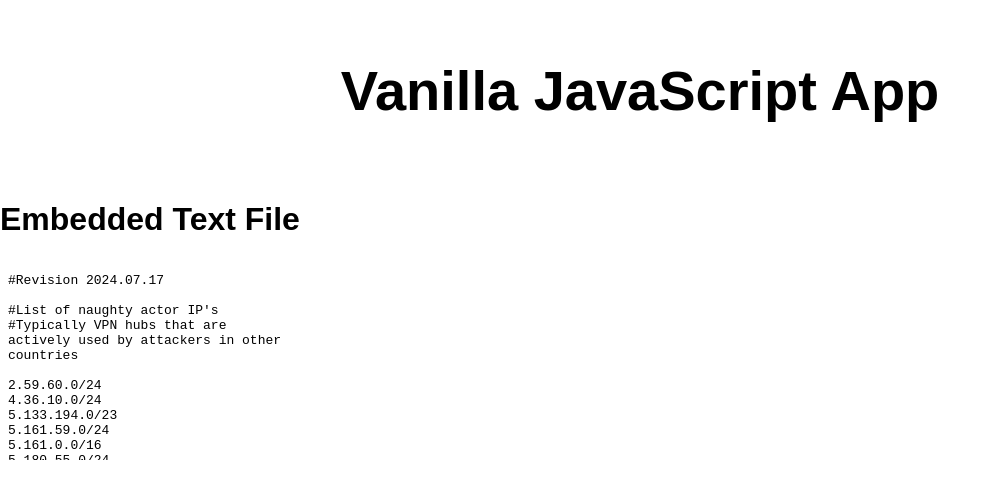
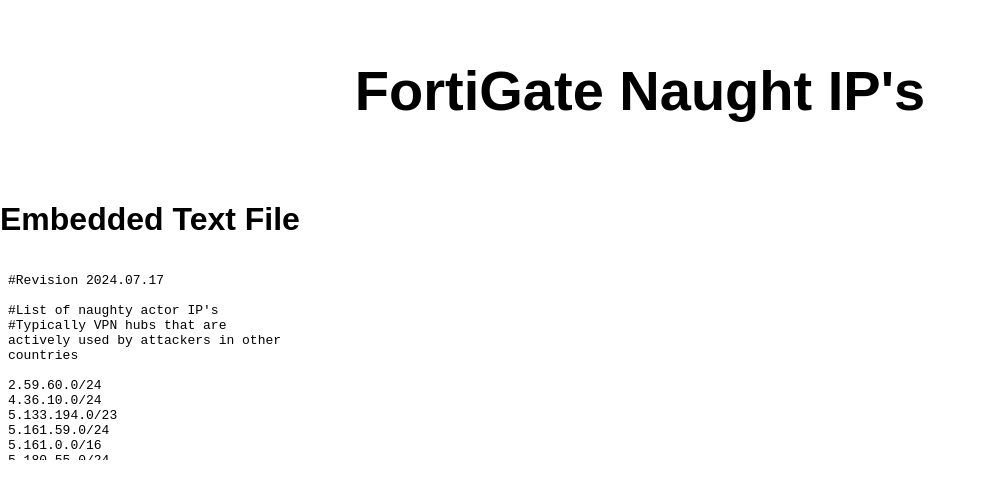
Before and after one commit to gaucho713/fortigate-ips, a website: page src/index.html in a window 1280 px wide. Shown: the whole page, without its empty margins (0-998 px from the left). Drawn offline with Linux system fonts and the light colour scheme.

Commit message:
Update index.html

```diff
--- a/src/index.html
+++ b/src/index.html
@@ -10,7 +10,7 @@
 
 <body>
   <main>
-    <h1>Vanilla JavaScript App</h1>
+    <h1>FortiGate Naught IP's</h1>
   </main>
 </body>
 
```
